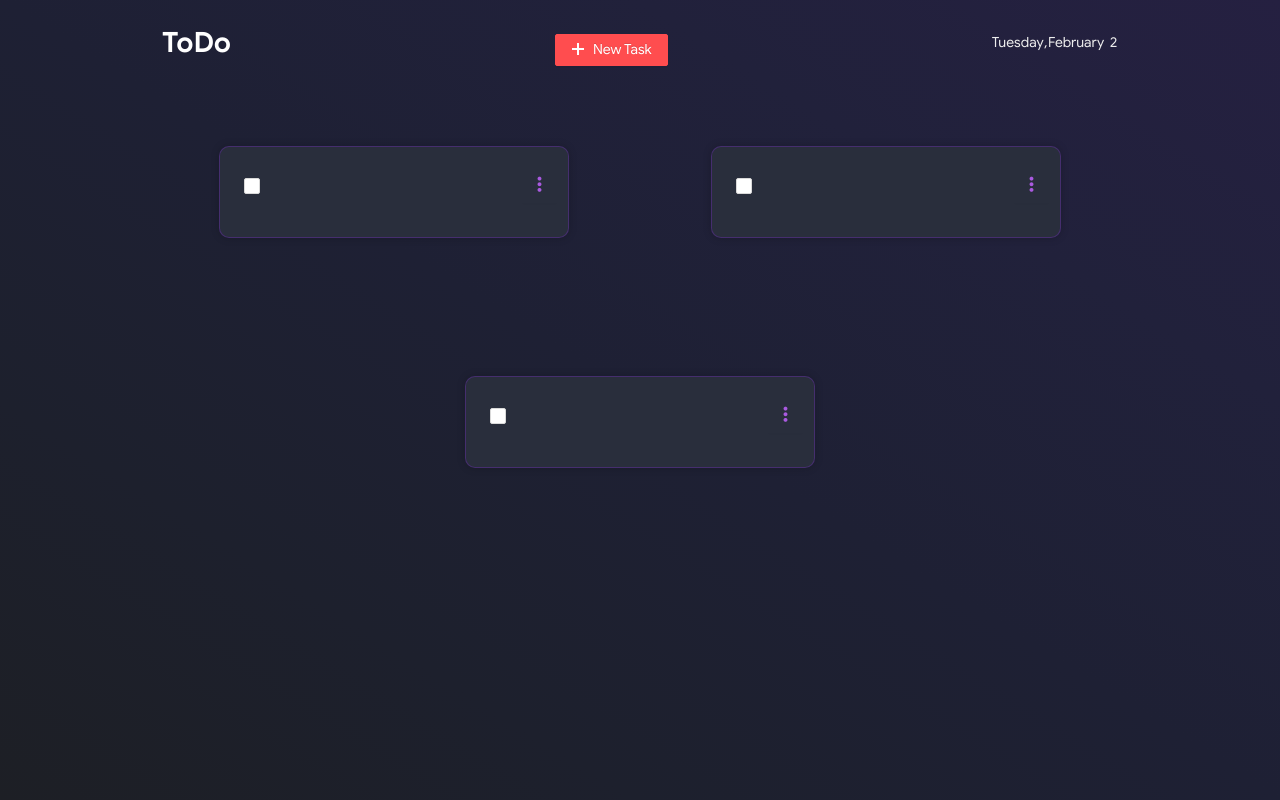
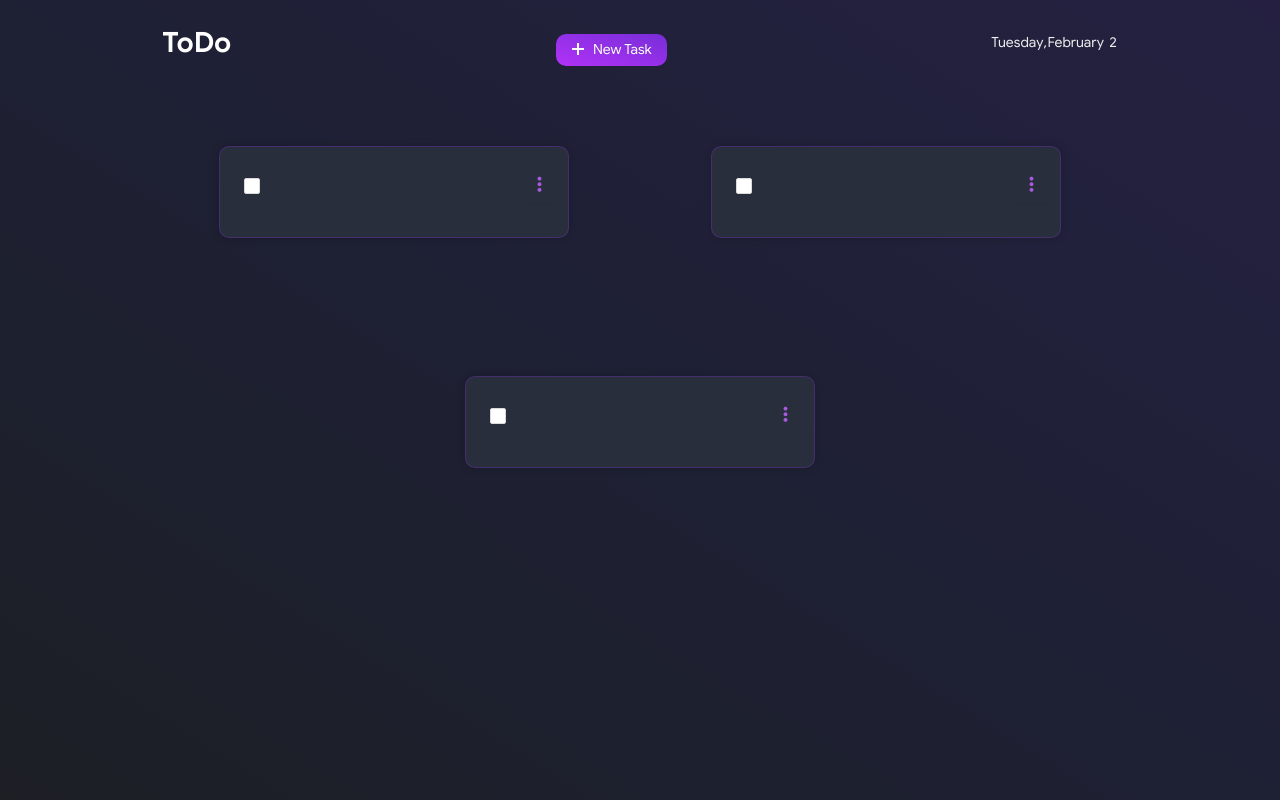
Before and after one commit to MSM79/ToDo-React, a React (Create React App) app: page / in a window 1280 px wide. Built offline with nearby package versions, Linux system fonts and the light colour scheme.

Commit message:
Change AddTodo button width

```diff
--- a/src/Component/AddTodo/index.js
+++ b/src/Component/AddTodo/index.js
@@ -23,7 +23,7 @@ class DrawerForm extends React.Component {
     return (
       <>
       <Row>
-        <Button type="primary" onClick={this.showDrawer} danger>
+        <Button type="primary" onClick={this.showDrawer} className="task">
           <PlusOutlined /> New Task
         </Button>
       </Row>
--- a/src/Component/AddTodo/style.css
+++ b/src/Component/AddTodo/style.css
@@ -1,3 +1,5 @@
-.drawer {
-  background: #f45;
+.task {
+  background-image: linear-gradient(to right top, #b132f7, #a331ef, #9430e8, #862fe0, #782dd8) !important;
+  border: none !important;
+  border-radius: 10px !important;
 }
```
